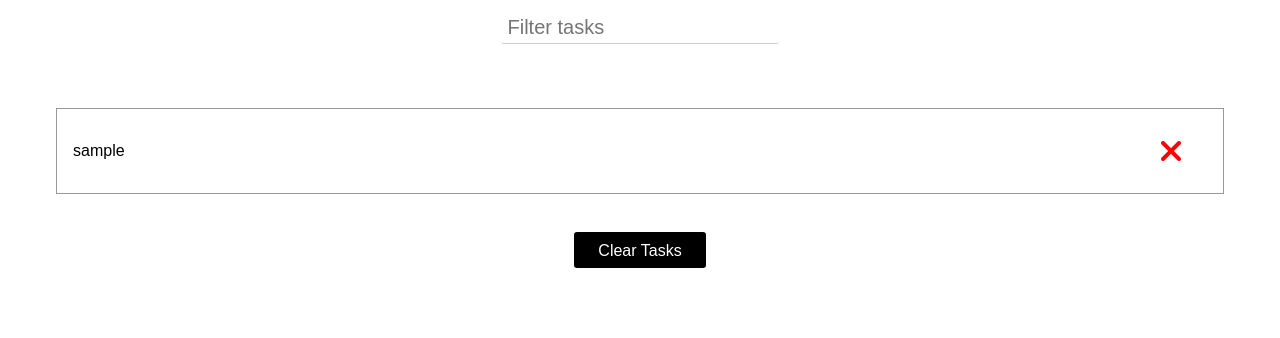
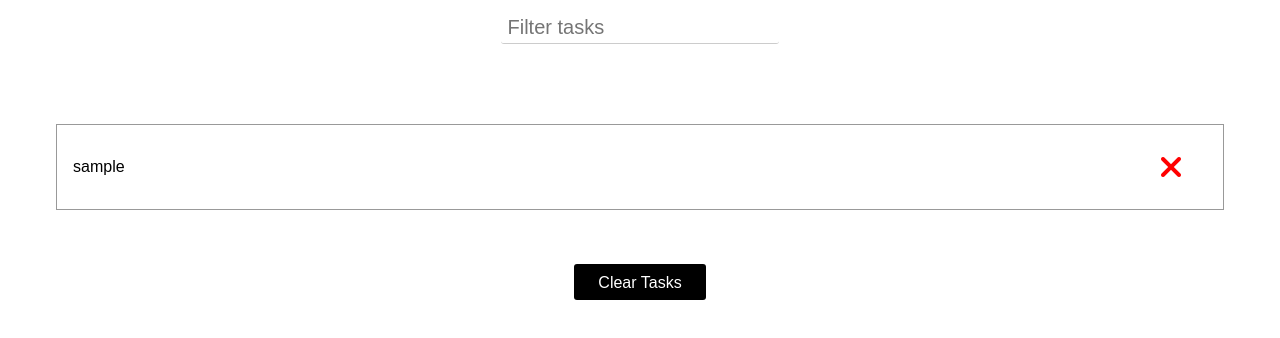
Before and after one commit to dantox71/task-list, a plain HTML site: page index.html in a window 1280 px wide. Both pictures are taken after typing "Sample" into the empty fields and a click on the input "Add Task". Shown: the part 316-654 px from the top of the page. Drawn offline with Linux system fonts and the light colour scheme.

Commit message:
edit styles

```diff
--- a/css/style.css
+++ b/css/style.css
@@ -89,7 +89,7 @@ input {
 .task-item {
   margin-bottom: 1rem;
   padding: 1rem;
-  margin: auto;
+  margin: 1rem auto 1rem auto;
 
   border: 1px solid #999;
   display: flex;
```
